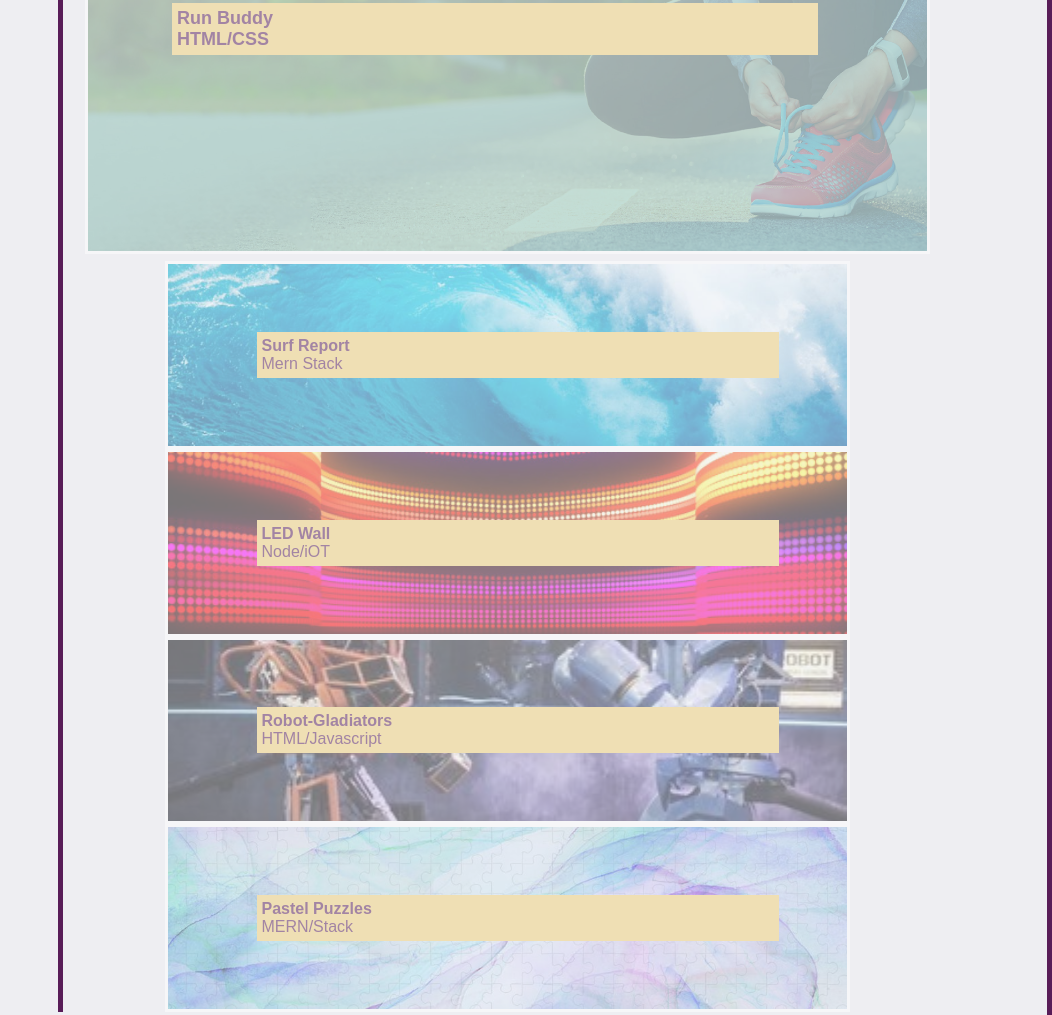
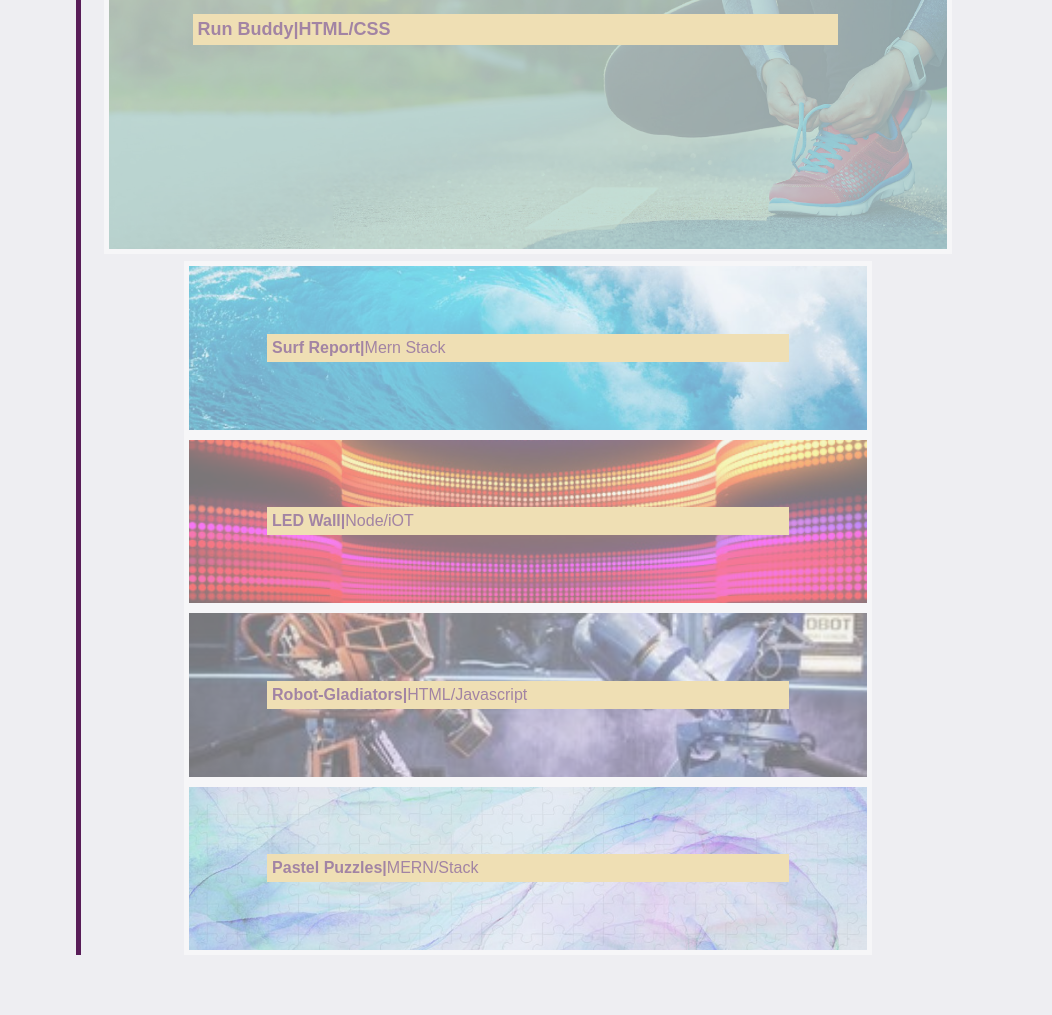
Before and after one commit to hdtamisiea/professional-work, a plain HTML site: page index.html in a window 1280 px wide. Shown: the part 1038-2053 px from the top of the page, without its empty margins (228-1280 px from the left). Drawn offline with Linux system fonts and the light colour scheme.

Commit message:
flexbox adjustments

```diff
--- a/assets/css/style.css
+++ b/assets/css/style.css
@@ -11,6 +11,7 @@
     margin: 0;
     padding: 0;
     box-sizing: border-box;
+    color: var(--purple)
 }
 
 body {
@@ -54,10 +55,6 @@ header h1 a:visited {
 
 header a {
     text-decoration: none;
-}
-
-header nav {
-    margin: 7px 0;
 }
 
 header nav {
@@ -119,15 +116,6 @@ header nav a:hover {
   display: inline;
 }
 
-main {
-    max-width: 88%;
-    margin: 20px auto 40px auto;
-    color: var(--purple);
-    display: inline;
-    flex-wrap: wrap;
-    flex-direction: row;
-}
-
 /* this includes the 3 headings and the about me text */
 .page-section {
 
@@ -147,6 +135,7 @@ main {
     min-height: 100%;
     min-width: 20%;
     max-width: 20%;
+
 }
 
 .page-section div {
@@ -157,28 +146,26 @@ main {
     font-size: 20px;
     padding: 0 30px;
     line-height: 1.6;
-    width: 90%;
+
 }
 
-.work-container {
-    display: flex;
-    flex-wrap: wrap;
-    justify-content: center;
-}
+
 
 .work-text {
+    display: flex;
+    justify-content: center;
+    align-items: flex-end;
     text-align: center;
-    border: solid;
-    color: white;
-    display: flex;
-    justify-content: flex-end;
-    align-items: flex-end;
+    border: solid white 5px;
     text-decoration: none;
     background-size: cover;
     background-position: center;
     opacity: 0.5;
 
+
+
 }
+
 
 .work-text:first-child {
 
@@ -190,14 +177,13 @@ main {
 }
 
 .work-text div {
-    color: red;
-    margin-right: 0;
+    display: flex;
     padding: 5px;
     color: var(--purple);
     background-color: var(--yellow);
-    display: inline;
+
     margin: 10%;
-    text-align: left;
+    text-align: center;
 }
 
 .work-text h4 {
@@ -205,16 +191,27 @@ main {
 font-weight: bold;
 }
 
+/* This effects the 4 containers - justify content R moves all to right margin*/
+ .work-container {
+    display: flex;
+    flex-wrap: wrap;
+    justify-content: center;
+    flex-basis: 20%;
+
+
+}
+
 #about, #work, #contact {
     display: flex;
     flex-flow: nowrap column;
-    justify-content: stretch;
+    justify-content: center;
     padding: 60px;
     flex-wrap: wrap;
     flex-direction: row;
-    border-right: var(--purple) 5px solid;
     height: auto;
 }
+
+
 
 .run-buddy {
     background-image: url("../images/hero-bg.jpg");
--- a/index.html
+++ b/index.html
@@ -77,7 +77,7 @@
                 <!--Link to latest project-->
                 <a href="https://hdtamisiea.github.io/run-buddy/" class="work-text run-buddy">
                     <div>
-                        <h4>Run Buddy</h4>
+                        <h4>Run Buddy|</h4>
                         <span>HTML/CSS</span>
                     </div>
                 </a>
@@ -86,7 +86,7 @@
                     <!--Links to four other projects-->
                     <a href="https://magicseaweed.com/Daytona-Beach-Surf-Report/670/" class="work-text surf">
                         <div>
-                            <h4>Surf Report</h4>
+                            <h4>Surf Report|</h4>
                             <span>Mern Stack</span>
                         </div>
                     </a>
@@ -94,21 +94,21 @@
                     <a href="https://taggbox.com/display/?utm_source=google&utm_medium=cpc&utm_campaign=taggbox_display&gclid=Cj0KCQiAieWOBhCYARIsANcOw0xfAGIsWtOHTvH0ijdt6J7pia0bTboa3tvahkP09k2GMK2KcSzo5ScaAhtIEALw_wcB"
                         class="work-text led">
                         <div>
-                            <h4>LED Wall</h4>
+                            <h4>LED Wall|</h4>
                             <span>Node/iOT</span>
                         </div>
                     </a>
 
                     <a href="https://hdtamisiea.github.io/robot-gladiators/" class="work-text robot">
                         <div>
-                            <h4>Robot-Gladiators</h4>
+                            <h4>Robot-Gladiators|</h4>
                             <span>HTML/Javascript</span>
                         </div>
                     </a>
 
                     <a href="https://fineartamerica.com/shop/puzzles/soft+pastel" class="work-text pastel">
                         <div>
-                            <h4>Pastel Puzzles</h4>
+                            <h4>Pastel Puzzles|</h4>
                             <span>MERN/Stack</span>
                         </div>
                     </a>
```
